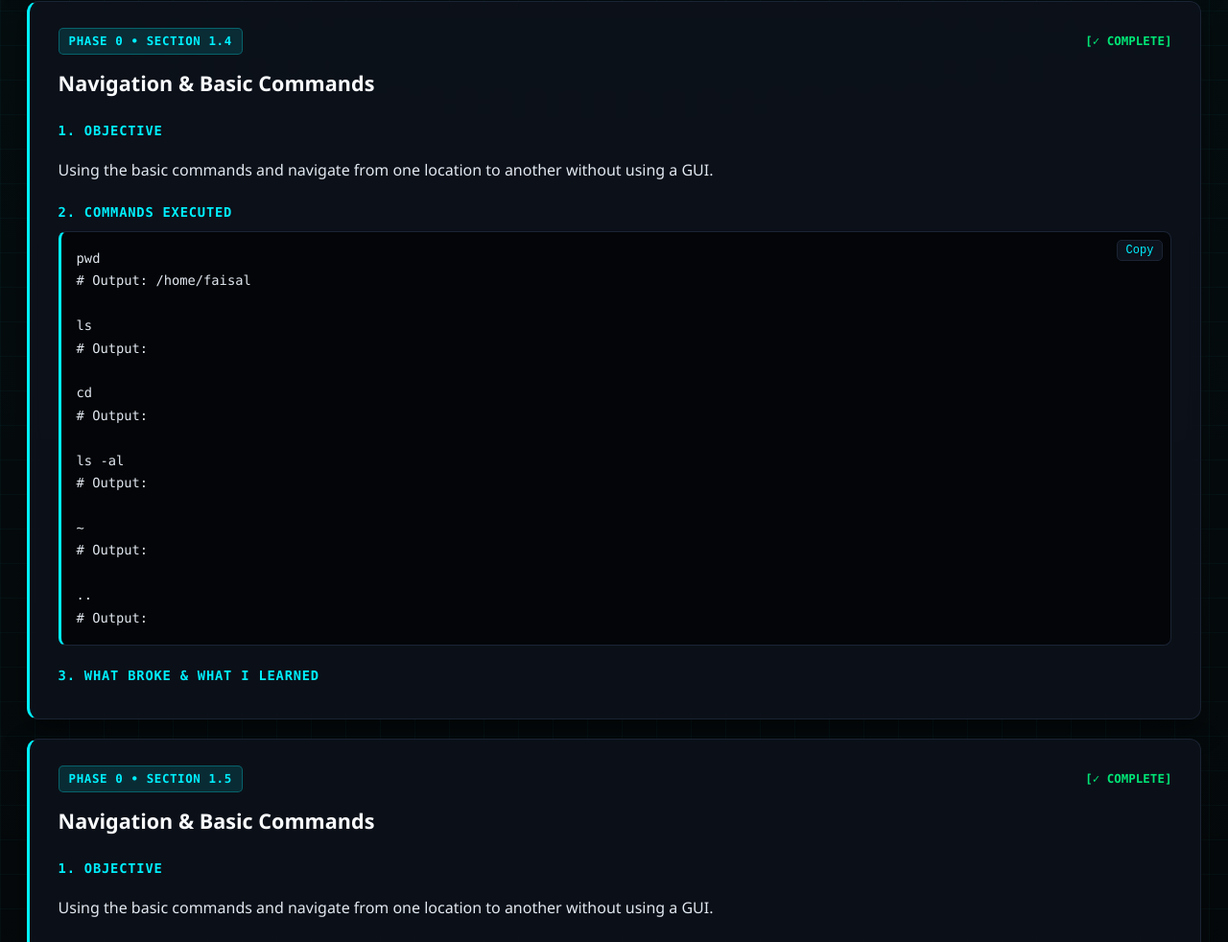
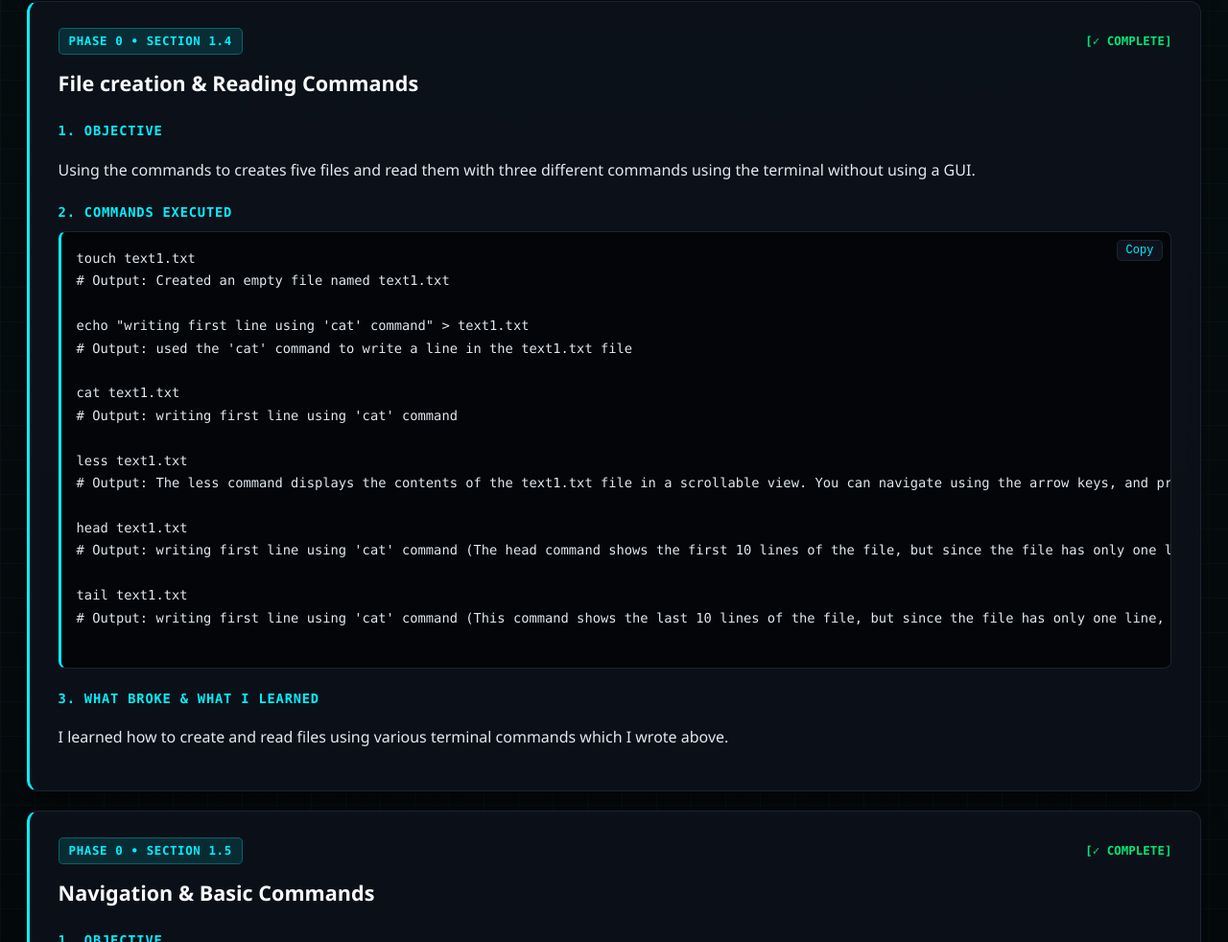
Before and after one commit to faisalbinafif/war-diary, a plain HTML site: page index.html in a window 1280 px wide. Shown: the part 2509-3491 px from the top of the page at 96% size. Drawn offline with Linux system fonts and the light colour scheme.

Commit message:
updated till section 1.4

```diff
--- a/index.html
+++ b/index.html
@@ -589,32 +589,34 @@ cd ..
         <span class="status">[✓ COMPLETE]</span>
       </div>
 
-      <h2>Navigation &amp; Basic Commands</h2>
+      <h2>File creation &amp; Reading Commands</h2>
 
       <h3>1. Objective</h3>
-      <p>Using the basic commands and navigate from one location to another without using a GUI.</p>
+      <p>Using the commands to creates five files and read them with three different commands using the terminal without using a GUI.</p>
 
       <h3>2. Commands Executed</h3>
-      <pre><code>pwd
-# Output: /home/faisal
+      <pre><code>touch text1.txt
+# Output: Created an empty file named text1.txt
 
-ls
-# Output:
+echo "writing first line using 'cat' command" > text1.txt
+# Output: used the 'cat' command to write a line in the text1.txt file
 
-cd
-# Output:
+cat text1.txt
+# Output: writing first line using 'cat' command
 
-ls -al
-# Output:
+less text1.txt
+# Output: The less command displays the contents of the text1.txt file in a scrollable view. You can navigate using the arrow keys, and press 'q' to exit.
 
-~
-# Output:
+head text1.txt
+# Output: writing first line using 'cat' command (The head command shows the first 10 lines of the file, but since the file has only one line, it displays that line.)
 
-..
-# Output:
+tail text1.txt
+# Output: writing first line using 'cat' command (This command shows the last 10 lines of the file, but since the file has only one line, it displays that line.)
+
 </code></pre>
 
       <h3>3. What Broke &amp; What I Learned</h3>
+      <p>I learned how to create and read files using various terminal commands which I wrote above.</p>
       <!-- <p>Adding <code>--version</code> to commands like <code>whoami</code> shows the version, package format, and
         license. The <code>pwd</code> command prints the current working directory, and <code>uname -a</code> prints all
         system and kernel information in a single command.</p> -->
```
